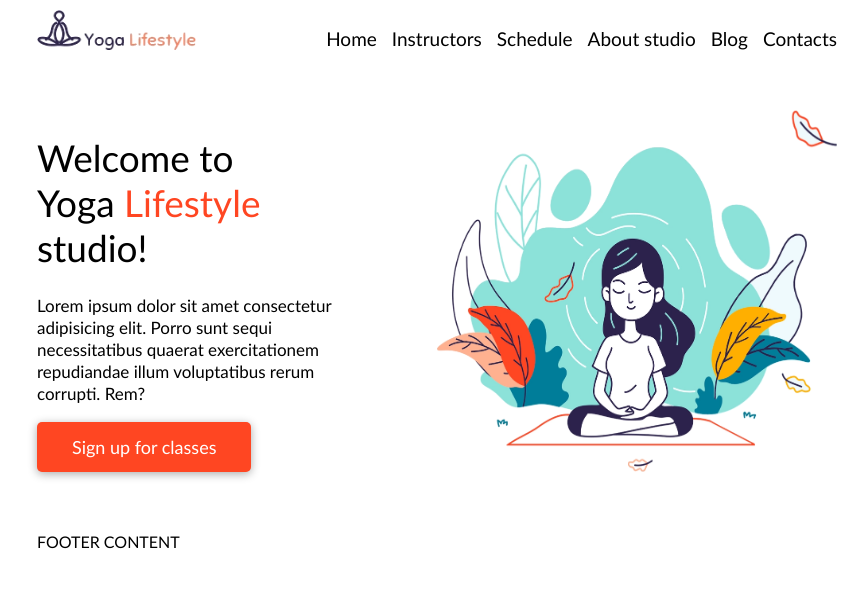
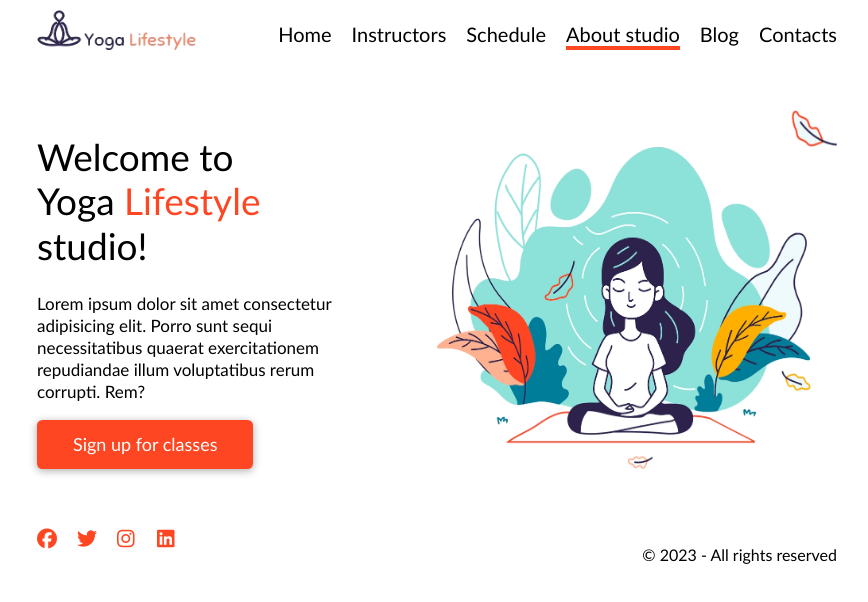
Before and after one commit to Natalike/Yoga_New-1, a website: page index.html in a window 1280 px wide. Shown: the whole page, without its empty margins (203-1071 px from the left). Drawn offline with Linux system fonts and the light colour scheme.

Commit message:
Initiale commit

```diff
--- a/css/main.css
+++ b/css/main.css
@@ -24,17 +24,21 @@ body {
 
 .main-menu {
     display: flex;
-    gap: 15px;
+    gap: 1em;
+    font-size: 20px;
 }
 
 .menu-link {
-    font-size: 19px;
     text-decoration: none;
     color: black;
+    border-bottom: 0.2em solid transparent;
 }
 
 .menu-link:hover {
-    text-decoration: underline;
+    border-bottom-color: #ff4622;
+}
+.active {
+    border-bottom-color: #ff4622;
 }
 
 /* MAIN CONTENT */
@@ -44,6 +48,7 @@ body {
 
 .main-title {
     font-size: 37px;
+    line-height: 1.2em;
     font-weight: normal;
 }
 
@@ -53,21 +58,21 @@ body {
 
 .description {
     font-size: 17px;
-    line-height: 22px;
+    line-height: 1.3em;
 }
 
 .btn {
     display: inline-block;
-    padding: 15px 35px;
+    padding: 0.8em 2em;
     /* background-color: rgb(255, 70, 34); */
     /* background-color: hsl(10, 100%, 57%); */
     background-color: #ff4622;
     color: white;
     font-size: 18px;
-    line-height: 20px;
+    line-height: 1.1em;
     text-decoration: none;
-    border-radius: 5px;
-    box-shadow: 0px 2px 10px 0px #0005;
+    border-radius: 0.3em;
+    box-shadow: 0 0.1em 0.5em 0 #0005;
 }
 .btn:hover {
     background-color: #d62d0c;
@@ -81,6 +86,28 @@ body {
 }
 
 /* FOOTER CONTENT */
-footer {
+.main-footer {
     margin-bottom: 20px;
 }
+
+.socials {
+    display: flex;
+    gap: 20px;
+}
+
+.fa {
+    text-decoration: none;
+    color: #ff4622;
+    width: 1em;
+    height: 1em;
+    line-height: 1em;
+    font-size: 20px;
+}
+.fa:hover {
+    color: #d62d0c;
+    font-size: 28px;
+    margin: -4px;
+}
+
+.copyright {
+}
--- a/index.html
+++ b/index.html
@@ -13,6 +13,7 @@
     <link rel="mask-icon" href="./favicon/safari-pinned-tab.svg" color="#5bbad5">
     <meta name="msapplication-TileColor" content="#da532c">
     <meta name="theme-color" content="#ffffff">
+    <link rel="stylesheet" href="./css/font-awesome.min.css">
     <link rel="stylesheet" href="./css/main.css">
 </head>
 
@@ -23,7 +24,7 @@
             <a class="menu-link" href="#">Home</a>
             <a class="menu-link" href="#">Instructors</a>
             <a class="menu-link" href="#">Schedule</a>
-            <a class="menu-link" href="#">About studio</a>
+            <a class="menu-link active" href="#">About studio</a>
             <a class="menu-link" href="#">Blog</a>
             <a class="menu-link" href="#">Contacts</a>
         </nav>
@@ -38,8 +39,14 @@
         <img class="right-column" src="./img/girl.png" alt="Girl in yoga pose">
     </main>
 
-    <footer class="container">
-        FOOTER CONTENT
+    <footer class="container main-footer">
+        <div class="socials">
+            <a class="fa fa-facebook-official" href="#" target="_blank"></a>
+            <a class="fa fa-twitter" href="#" target="_blank"></a>
+            <a class="fa fa-instagram" href="#" target="_blank"></a>
+            <a class="fa fa-linkedin-square" href="#" target="_blank"></a>
+        </div>
+        <p class="copyright">&copy; 2023 - All rights reserved</p>
     </footer>
 </body>
 
```
Also changed, not shown: README.md, css/font-awesome.min.css (added).
